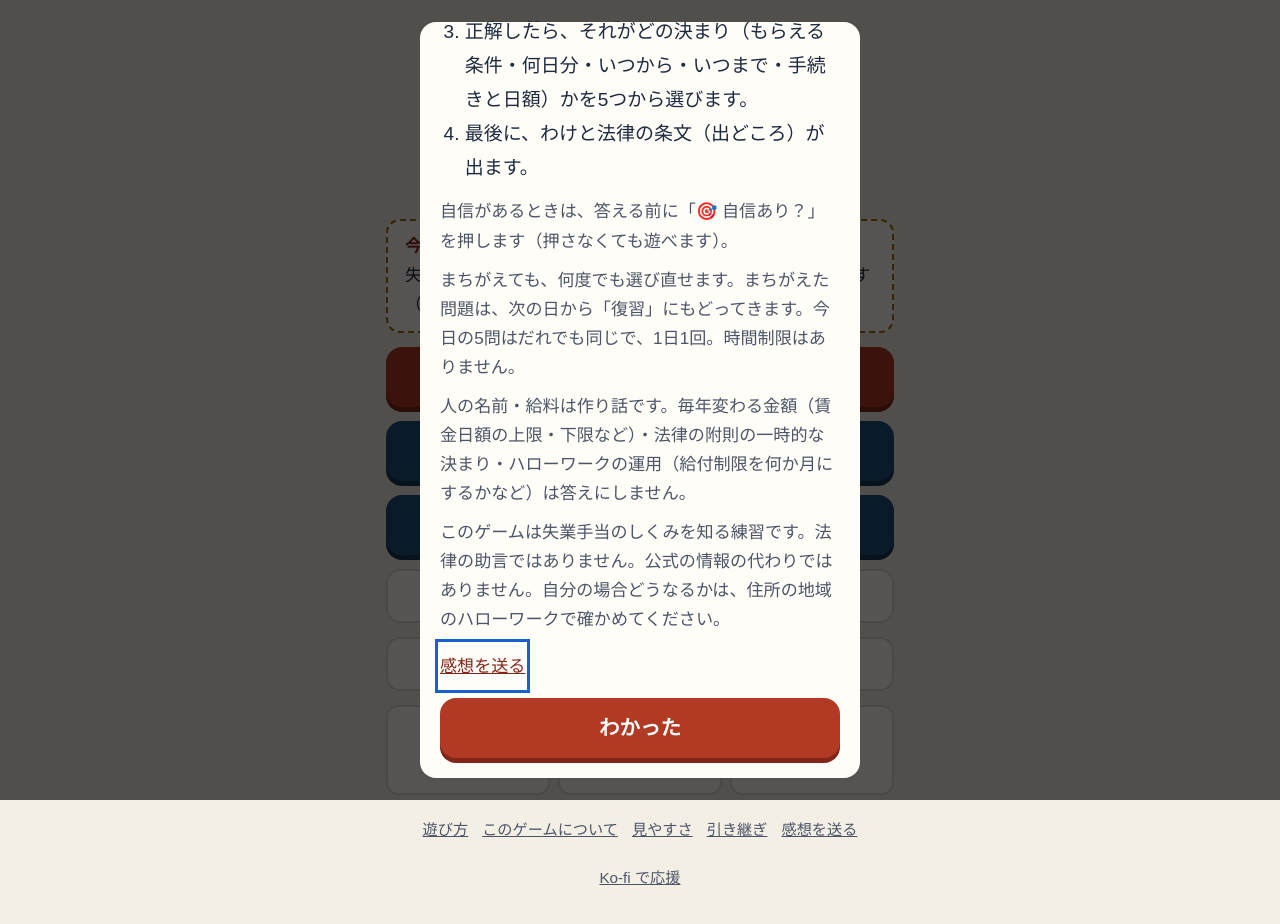
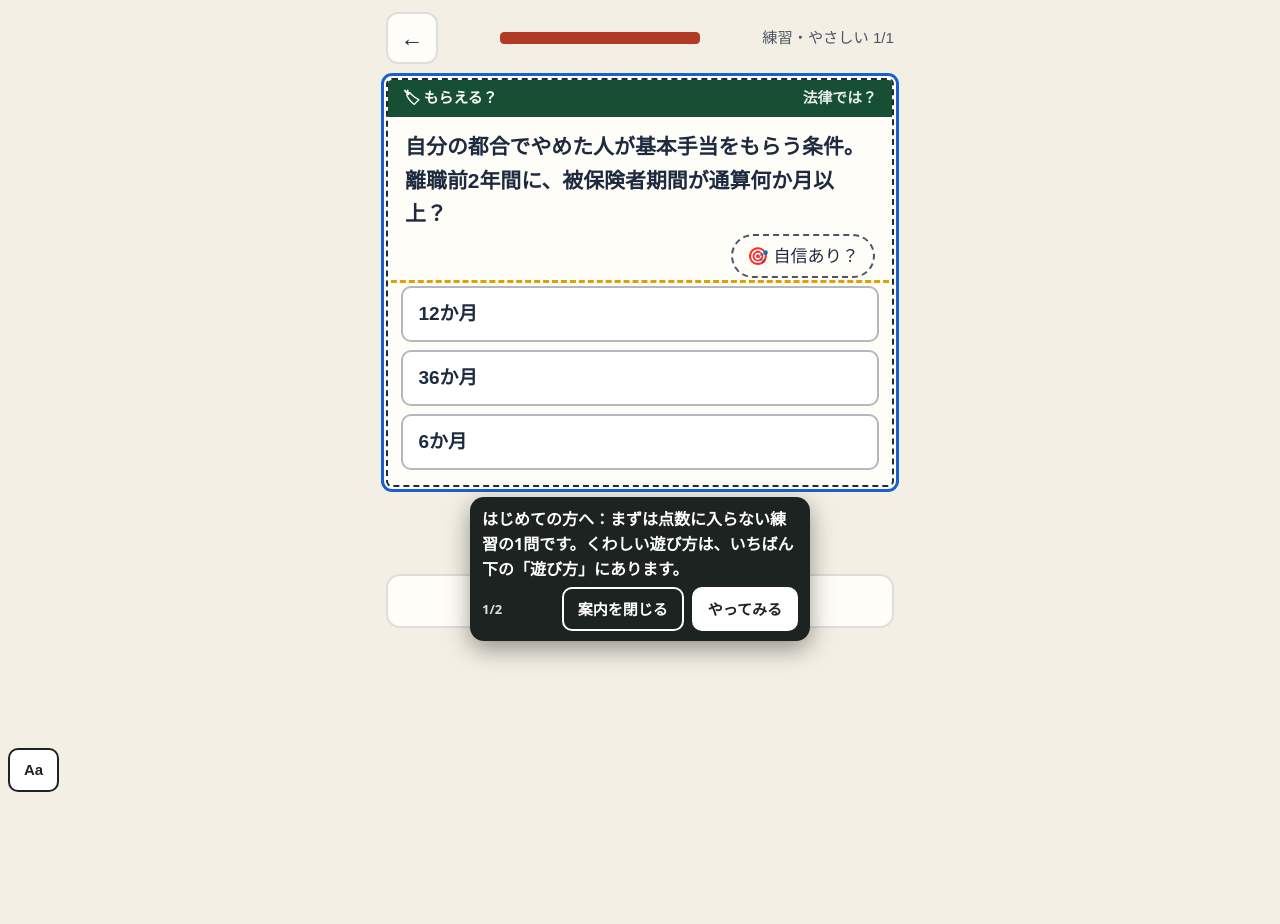
Before and after one commit to satou-aaaaa/shitsugyo-teate, a plain HTML site: page index.html in a window 1280 px wide. After the commit the page ends 800 px from the top, so only its background shows below. Drawn offline with Linux system fonts and the light colour scheme; a web font is replaced by a local one.

Commit message:
ひな形の共通部品を写す（shared-workflows 67f7985） (#7)
Co-authored-by: template-sync <41898283+github-actions[bot]@users.noreply.github.com>

```diff
--- a/index.html
+++ b/index.html
@@ -346,7 +346,8 @@ html.a11y-say body{padding-bottom:calc(64px + env(safe-area-inset-bottom,0px))!i
 //      （incidents/2026-11-21-hand-copied-helpers-drift.md）。
 //      あわせて、はじめて遊ぶ人への案内（吹き出し Core.coach）を足した。長い「遊び方」の窓の代わりに、練習の1問を遊びながら
 //      その場で一言ずつ教える（NN/g「Mobile Instructional Overlays」・Andersen ほか CHI 2012「The Impact of Tutorials on Games of Varying Complexity」）。
-//   3: 2026-11-22 吹き出しを出しているあいだ 0.4 秒ごとに場所を測り直す（古い場所に残って押す所を隠すことがあった）。ボタンの字を「案内を閉じる」に
+//   3: 2026-11-22 吹き出しを出しているあいだ 0.4 秒ごとに場所を測り直す（古い場所に残って押す所を隠すことがあった）。ボタンの字を「案内を閉じる」に。
+//      段の wait（その所が出るまで待つ）を足した。全ゲームの「はじめての練習」を sync-template の migrateFirstPlay が足すため
 //   2: 2026-11-22 感想フォームのゲーム名を、渡さなければ題（<title>）から入れる。sync-template が全ゲームを game-core に切り替える（migrateCore）ため
 // 決まり: 外へ通信しない。ゲームの関数の名前（toast・buzz など）は上書きしない（Core.toast などで呼ぶ）。
 (function () {
@@ -432,6 +433,7 @@ html.a11y-say body{padding-bottom:calc(64px + env(safe-area-inset-bottom,0px))!i
   //   sel   …… 吹き出しを付ける所。まだ画面に無いあいだは待つ（ゲームが画面を作り直しても付け直す）
   //   until …… その所が画面に出たら次へ進む（答えた・正解した など）。無ければ sel を押したら次へ
   //   button …… 押すと次へ進むボタンの字（読むだけの吹き出し）
+  //   wait  …… その所が画面に出るまで、この吹き出しは出さずに待つ（答えたあとにだけ「次へ」を指す など）
   //   pos   …… "below"（既定）か "above"。その側に場所が無ければ、ページを少し動かして場所を空ける（読む所を隠さないため）
   // 吹き出しは押す所を隠さない（上か下の空いたほうに出す）。「案内を閉じる」と Esc でいつでもやめられる。
   const coach = (() => {
@@ -466,7 +468,7 @@ html.a11y-say body{padding-bottom:calc(64px + env(safe-area-inset-bottom,0px))!i
       while (steps && i < steps.length && steps[i].until && find(steps[i].until)) i++;
       if (!steps) return;
       if (i >= steps.length) return stop(true);
-      const st = steps[i], el = find(st.sel);
+      const st = steps[i], el = st.wait && !find(st.wait) ? null : find(st.sel);
       if (!el) { box.hidden = true; mark(null); return; }
       box.hidden = false; mark(el);
       const fresh = shown !== i;
@@ -941,7 +943,7 @@ function home() {
   $("go-cal").onclick = () => cal();
   $("go-ach").onclick = achView;
   bindFooter();
-  if (!s.tut) openHow();
+  if (!s.tut) firstPlay();
 }
 function practiceMenu() {
   app.innerHTML = `<header><button class="icon" id="back" aria-label="もどる">←</button><h1>練習<small>今日の記録には入りません（しくみ帳には載ります）</small></h1></header>
@@ -952,6 +954,27 @@ function practiceMenu() {
   document.querySelectorAll(".lv button").forEach((b) => (b.onclick = () => startRun("p", +b.dataset.t)));
   bindFooter(); toTop();
 }
+// first-play:begin（shared-workflows の scripts/sync-template.mjs が足した。直すときはひな形を直す）
+// はじめての人：長い「遊び方」の窓を出さず、点数に入らない練習の1問を遊びながら、吹き出しで一言ずつ教える（game-core の Core.coach）。
+// 「見た」は始めたその場で残す（途中でやめても、次からはふつうに始まる。くわしい遊び方はいつでもいちばん下の「遊び方」から）
+const FIRST_STEPS = [
+  { sel: "#choices", button: "やってみる", text: "はじめての方へ：まずは点数に入らない練習の1問です。くわしい遊び方は、いちばん下の「遊び方」にあります。" },
+  { sel: "#next", wait: ".verdict", text: "できました。わけを読んだら、ここを押して進みます。" },
+];
+function firstPlay() {
+  save((s) => { s.tut = true; });
+  // 練習の入り口を開いて、いちばん上（いちばんやさしい）を押す。無ければ前の形（遊び方の窓）にもどす
+  practiceMenu();
+  const b = document.querySelector(".lv button");
+  if (!window.Core || !Core.coach || !b) { home(); return openHow(); }
+  b.click();
+  // 練習は1問だけにする（数を減らしてから描き直す）
+  save((s) => { const r = s.runs && s.runs.p; if (r && Array.isArray(r.list)) r.list = r.list.slice(0, 1); });
+  play();
+  // 案内を閉じた（Esc も）ら、1問の練習の途中経過を残さずにホームへ（ふだんの練習の「続きから」を出さない）
+  Core.coach.start(FIRST_STEPS, { home, onEnd: (done) => { if (done === false) { save((s) => { const r = s.runs && s.runs.p; if (r && !(r.res || []).length) delete s.runs.p; }); home(); } } });
+}
+// first-play:end
 function startRun(mode, opt) {
   const k = todayKey(); let ng = false;
   save((s) => {
```
Also changed, not shown: qa/run.mjs (+6 -5 lines).
